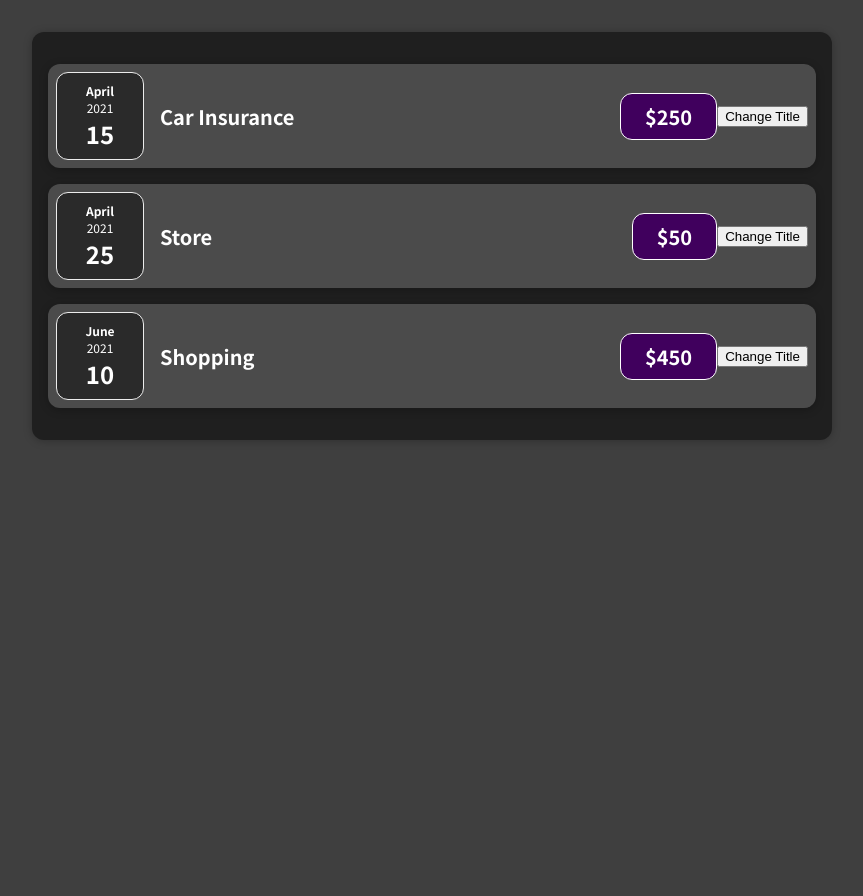
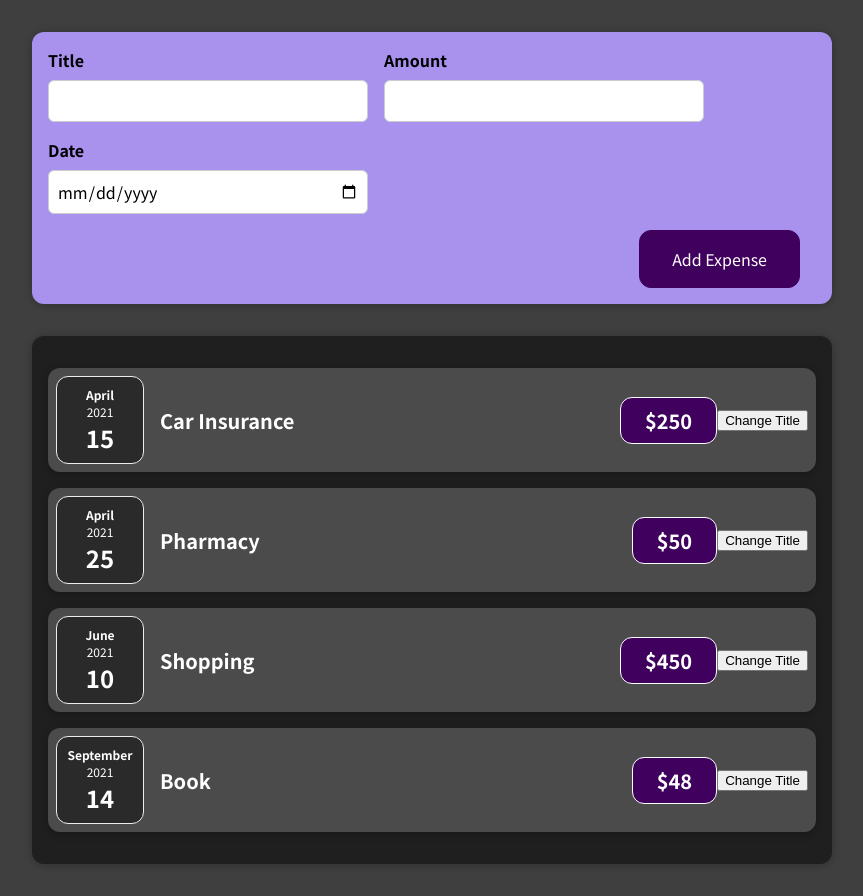
Before and after one commit to VictoriiaShtyreva/Expense-tracker, a React (Create React App) app: page / in a window 1280 px wide. Shown: the whole page, without its empty margins (208-1071 px from the left). Before the commit the page ends 800 px from the top, so only its background shows below. Built offline with nearby package versions, Linux system fonts and the light colour scheme.

Commit message:
feat: add new components

```diff
--- a/src/App.js
+++ b/src/App.js
@@ -1,14 +1,23 @@
 import React from 'react';
 import Expenses from './components/Expenses/Expenses';
+import NewExpense from './components/NewExpense/NewExpense';
 
 const App = () => {
   const expenses = [
-    {title: 'Car Insurance', amount: 250, date: new Date(2021, 3,15)},
-    {title: 'Store', amount: 50, date: new Date(2021, 3,25)},
-    {title: 'Shopping', amount: 450, date: new Date(2021, 5,10)},
+    {id:'1' , title: 'Car Insurance', amount: 250, date: new Date(2021, 3,15)},
+    {id:'2' , title: 'Pharmacy', amount: 50, date: new Date(2021, 3,25)},
+    {id:'3' , title: 'Shopping', amount: 450, date: new Date(2021, 5,10)},
+    {id:'4' , title: 'Book', amount: 48, date: new Date(2021, 8,14)},
   ];
+
+  const addExpenseHandler = (expense) => {
+    console.log('In App.js');
+    console.log(expense);
+  };
+
   return (
     <div>
+      <NewExpense onAddExpenseHandler={addExpenseHandler}/>
       <Expenses items={expenses}/>
     </div>
   );
--- a/src/components/Expenses/Expenses.js
+++ b/src/components/Expenses/Expenses.js
@@ -21,6 +21,11 @@ function Expenses(props) {
         amount={props.items[2].amount}
         date={props.items[2].date}
       />
+      <ExpenseItem
+        title={props.items[3].title}
+        amount={props.items[3].amount}
+        date={props.items[3].date}
+      />
     </Card>
   );
 }
--- /dev/null
+++ b/src/components/NewExpense/ExpenseForm.css
@@ -0,0 +1,26 @@
+.new-expense__controls {
+  display: flex;
+  flex-wrap: wrap;
+  gap: 1rem;
+  margin-bottom: 1rem;
+  text-align: left;
+}
+
+.new-expense__control label {
+  font-weight: bold;
+  margin-bottom: 0.5rem;
+  display: block;
+}
+
+.new-expense__control input {
+  font: inherit;
+  padding: 0.5rem;
+  border-radius: 6px;
+  border: 1px solid #ccc;
+  width: 20rem;
+  max-width: 100%;
+}
+
+.new-expense__actions {
+  text-align: right;
+}
--- /dev/null
+++ b/src/components/NewExpense/ExpenseForm.js
@@ -0,0 +1,101 @@
+import React, { useState } from "react";
+import "./ExpenseForm.css";
+
+const ExpenseForm = (props) => {
+  const [enteredTitle, setEnteredTitle] = useState("");
+  const [enteredAmount, setEnteredAmount] = useState("");
+  const [enteredDate, setEnteredDate] = useState("");
+  //   or you can create object
+  //   const [userInput, setUserInput] = useState({
+  //     enteredTitle: "",
+  //     enteredAmount: "",
+  //     enteredDate: "",
+  //   });
+
+  const titleChangeHandler = (event) => {
+    setEnteredTitle(event.target.value);
+    // 2way:
+    // setUserInput({
+    //   ...userInput,
+    //   enteredTitle: event.target.value,
+    // });
+    // 3way:
+    // setUserInput((prevState) => {
+    //   return {...prevState, enteredTitle: event.target.value};
+    // });
+  };
+
+  const amountChangeHandler = (event) => {
+    setEnteredAmount(event.target.value);
+    // 2way:
+    // setUserInput({
+    //   ...userInput,
+    //   enteredAmount: event.target.value,
+    // });
+  };
+
+  const dateChangeHandler = (event) => {
+    setEnteredDate(event.target.value);
+    // 2way:
+    // setUserInput({
+    //   ...userInput,
+    //   enteredDate: event.target.value,
+    // });
+  };
+
+  const submitHandler = (event) => {
+    event.preventDefault();
+
+    const expenseData = {
+      title: enteredTitle,
+      amount: enteredAmount,
+      date: new Date(enteredDate),
+    };
+
+    props.onSaveExpenseData(expenseData);
+    // remove user`s value after submit
+    setEnteredTitle("");
+    setEnteredAmount("");
+    setEnteredDate("");
+  };
+
+  return (
+    <form onSubmit={submitHandler}>
+      <div className="new-expense__controls">
+        <div className="new-expense__control">
+          <label>Title</label>
+          <input
+            type="text"
+            value={enteredTitle}
+            onChange={titleChangeHandler}
+          />
+        </div>
+        <div className="new-expense__control">
+          <label>Amount</label>
+          <input
+            type="number"
+            min="0.01"
+            step="0.01"
+            value={enteredAmount}
+            onChange={amountChangeHandler}
+          />
+        </div>
+        <div className="new-expense__control">
+          <label>Date</label>
+          <input
+            type="date"
+            min="2019-01-01"
+            max="2022-12-31"
+            value={enteredDate}
+            onChange={dateChangeHandler}
+          />
+        </div>
+      </div>
+      <div className="new-expense__actions">
+        <button type="submit">Add Expense</button>
+      </div>
+    </form>
+  );
+};
+
+export default ExpenseForm;
--- /dev/null
+++ b/src/components/NewExpense/NewExpense.css
@@ -0,0 +1,38 @@
+.new-expense {
+  background-color: #a892ee;
+  padding: 1rem;
+  margin: 2rem auto;
+  width: 50rem;
+  max-width: 95%;
+  border-radius: 12px;
+  text-align: center;
+  box-shadow: 0 1px 8px rgba(0, 0, 0, 0.25);
+}
+
+.new-expense button {
+  font: inherit;
+  cursor: pointer;
+  padding: 1rem 2rem;
+  border: 1px solid #40005d;
+  background-color: #40005d;
+  color: white;
+  border-radius: 12px;
+  margin-right: 1rem;
+}
+
+.new-expense button:hover,
+.new-expense button:active {
+  background-color: #510674;
+  border-color: #510674;
+}
+
+.new-expense button.alternative {
+  color: #220131;
+  border-color: transparent;
+  background-color: transparent;
+}
+
+.new-expense button.alternative:hover,
+.new-expense button.alternative:active {
+  background-color: #ddb3f8;
+}
--- /dev/null
+++ b/src/components/NewExpense/NewExpense.js
@@ -0,0 +1,21 @@
+import React from "react";
+import "./NewExpense.css";
+import ExpenseForm from "./ExpenseForm";
+
+const NewExpense = (props) => {
+  const saveExpenseDataHandler = (enteredExpenseData) => {
+    const expenseData = {
+      ...enteredExpenseData,
+      id: Math.random().toString(),
+    };
+    props.onAddExpenseHandler(expenseData);
+  };
+
+  return (
+    <div className="new-expense">
+      <ExpenseForm onSaveExpenseData={saveExpenseDataHandler} />
+    </div>
+  );
+};
+
+export default NewExpense;
```
Also changed, not shown: 2 other files (tests, documents, lock files or other folders).
